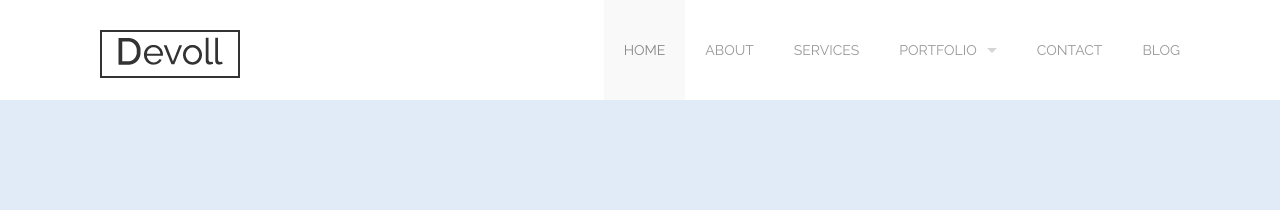
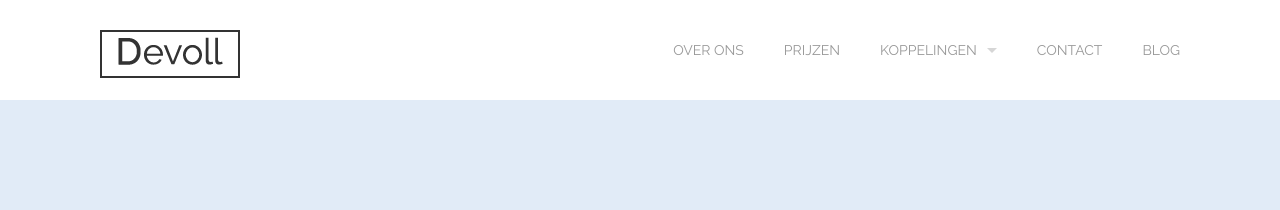
Before and after one commit to Combidesk/combidesk.github.io, a Jekyll site: the page built from index.html, in a window 1280 px wide and 900 px high. Shown: the top 210 px of the window. Built offline with Jekyll 4.4.1, drawn with Linux system fonts in a browser that asks for light colours.

Commit message:
Update nav.yml
Some header name changes.

```diff
--- a/_data/nav.yml
+++ b/_data/nav.yml
@@ -1,13 +1,13 @@
-- name: Home
-  path:
-  section_id: home
-- name: About
+# - name: Home
+#   path:
+#   section_id: home
+- name: Over ons
   path: about
   section_id: about
-- name: Services
+- name: Prijzen
   path: services
   section_id: services
-- name: Portfolio
+- name: Koppelingen
   path: portfolio
   section_id: portfolio
   children:
```
